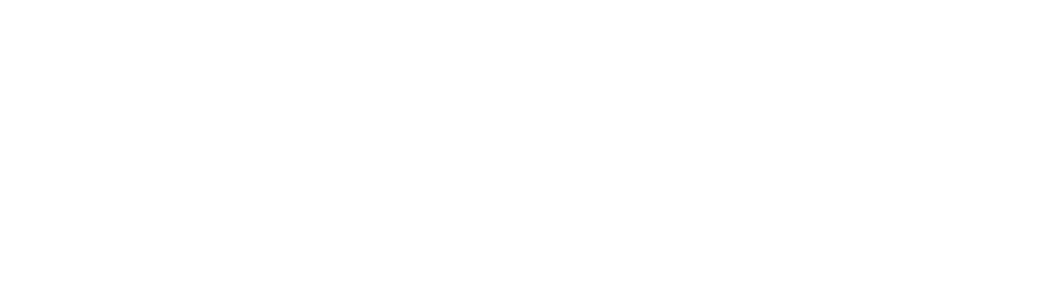
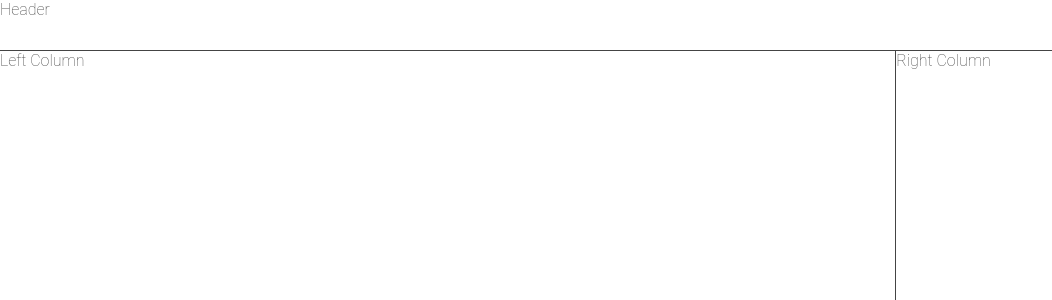
Before and after one commit to jakekinsella/blog, a React (Create React App) app: page / in a window 1280 px wide. Shown: the top 300 px of the page, without its empty margins (0-1052 px from the left). Built offline with nearby package versions, Linux system fonts and the light colour scheme.

Commit message:
Basic layout

```diff
--- a/src/App.tsx
+++ b/src/App.tsx
@@ -1,8 +1,31 @@
 import React from 'react';
+import styled from '@emotion/styled';
+
+import './global-styles';
+
+import Header from './components/Header';
+import ColumnLayout from './components/common/ColumnLayout';
+
+const Container = styled.div`
+  width: 100%;
+  height: 100%;
+`;
 
 function App() {
   return (
-    <div />
+    <Container>
+      <Header />
+
+      <ColumnLayout.Container>
+        <ColumnLayout.Left>
+          Left Column
+        </ColumnLayout.Left>
+
+        <ColumnLayout.Right>
+          Right Column
+        </ColumnLayout.Right>
+      </ColumnLayout.Container>
+    </Container>
   );
 }
 
--- /dev/null
+++ b/src/components/Header.tsx
@@ -0,0 +1,21 @@
+import React from 'react';
+import styled from '@emotion/styled';
+
+import { colors } from '../constants';
+
+const Container = styled.div`
+  width: 100%;
+  height: 50px;
+
+  border-bottom: 1px solid ${colors.black};
+`;
+
+function Header() {
+  return (
+    <Container>
+      Header
+    </Container>
+  );
+}
+
+export default Header;
--- /dev/null
+++ b/src/components/common/ColumnLayout.tsx
@@ -0,0 +1,27 @@
+import React from 'react';
+import styled from '@emotion/styled';
+
+import { colors } from '../../constants';
+
+namespace ColumnLayout {
+  export const Container = styled.div`
+    width: 100%;
+    height: 100%;
+
+    display: flex;
+  `;
+
+  export const Left = styled.div`
+    width: 70%;
+    height: 100%;
+
+    border-right: 1px solid ${colors.black};
+  `;
+
+  export const Right = styled.div`
+    width: 30%;
+    height: 100%;
+  `;
+}
+
+export default ColumnLayout;
--- /dev/null
+++ b/src/constants.ts
@@ -0,0 +1,20 @@
+export const colors = {
+  black: '#444',
+  white: '#fff',
+
+  black2: '#666',
+
+  lightBlack: '#999',
+  lighterBlack: '#aaa',
+  lightestBlack: '#bbb',
+
+  whiteHover: '#f9f9f9',
+  whiteActive: '#f1f1f1',
+
+  blackHover: '#111',
+  blackActive:  '#111',
+
+  lightGray: '#eeeeee',
+
+  red: '#ef5350'
+};
--- /dev/null
+++ b/src/global-styles.ts
@@ -0,0 +1,29 @@
+import { injectGlobal } from '@emotion/css';
+
+import { colors } from './constants';
+
+injectGlobal`
+    html, body, #root {
+        margin: 0;
+        padding: 0;
+        width: 100%;
+        height: 100%;
+        position: relative;
+        color: ${colors.black};
+        background-color: ${colors.white};
+        font-family: 'Roboto', sans-serif;
+        font-weight: 100;
+    }
+
+    h1, h2, h3, h4, h5 {
+        font-family: 'Roboto Slab', serif;
+        font-weight: 100;
+        margin: 0;
+    }
+
+    p {
+        margin: 0;
+        font-size: 14px;
+        font-weight: 100;
+    }
+`;
```
Also changed, not shown: package.json (+5 -5 lines), 1 other file (tests, documents, lock files or other folders).
